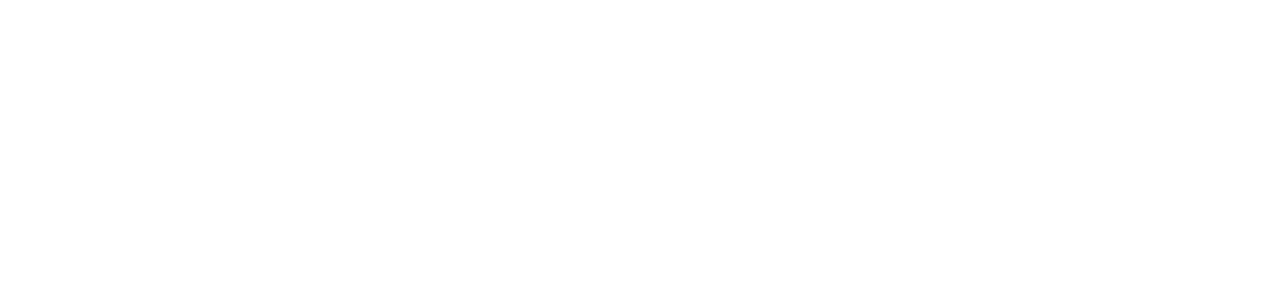
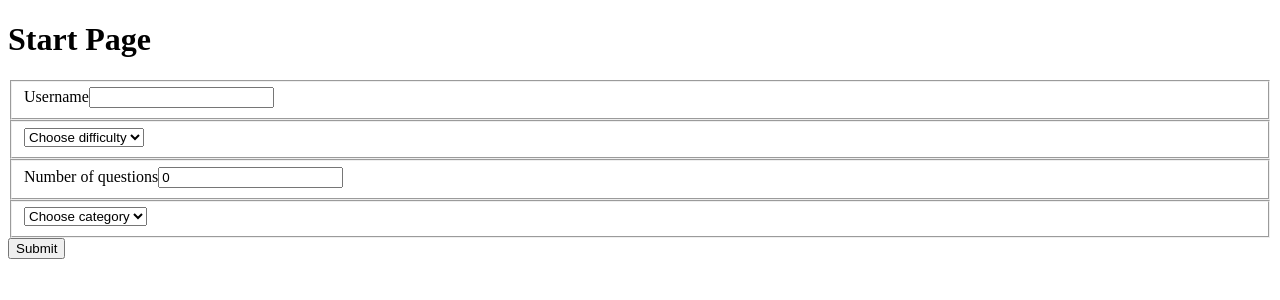
Before and after one commit to bgf122/vue_trivia_game, a Vue app: page / in a window 1280 px wide. Shown: the top 300 px of the page. Built offline with nearby package versions, Linux system fonts and the light colour scheme.

Commit message:
feat: added form to to start page with variables and events. - WIP

```diff
--- a/src/views/StartScreen.vue
+++ b/src/views/StartScreen.vue
@@ -1,11 +1,66 @@
 <script setup>
+import { reactive, ref } from "vue";
+const username = ref("");
+const questions = ref(0);
+const difficulty = ref("");
+const category = ref("");
 
+const difficultiesList = reactive([
+    "easy", "medium", "hard"
+]);
+const categoriesList = reactive([
+    "sports", "science", "history"
+]);
+
+const onDifficultyChange = event => {
+    console.log(event.target.value);
+}
+const onCategoryChange = event => {
+    console.log(event.target.value);
+}
+
+const onSubmitClick = event => {
+    console.log("Clicked submit");
+}
 </script>
 
 <template>
+  <main>
+    <h1>Start Page</h1>
+    <form @submit.prevent="onSubmit">
+      <fieldset>
+        <label for="username">Username</label>
+        <input type="text" id="username" v-model="username" />
+      </fieldset>
 
+      <fieldset>
+        <select @change="onDifficultyChange">
+            <option value="">Choose difficulty</option>
+            <option v-for="item in difficultiesList" :key="item">
+                {{ item }}
+            </option>
+        </select>
+      </fieldset>
+
+      <fieldset>
+        <label for="questions">Number of questions</label>
+        <input type="number" id="questions" v-model="questions" />
+      </fieldset>
+
+      <fieldset>
+        <select @change="onCategoryChange">
+            <option value="">Choose category</option>
+            <option v-for="item in categoriesList" :key="item">
+                {{ item }}
+            </option>
+        </select>
+      </fieldset>
+
+        <button @click="onSubmitClick">Submit</button>
+
+    </form>
+  </main>
 </template>
 
 <style scoped>
-
 </style>
```
